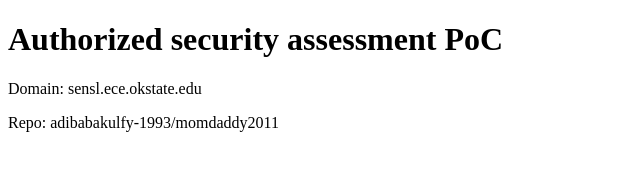
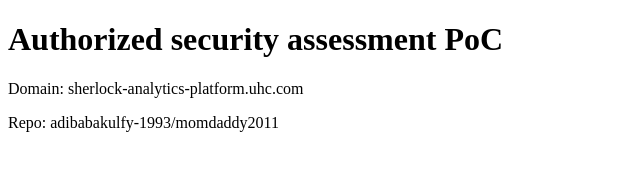
Before and after one commit to adibabakulfy-1993/momdaddy2011, a plain HTML site: page index.html in a window 1280 px wide. Shown: the whole page, without its empty margins (0-640 px from the left). Drawn offline with Linux system fonts and the light colour scheme.

Commit message:
init pages

```diff
--- a/index.html
+++ b/index.html
@@ -1 +1 @@
-<!doctype html><html><head><meta charset=utf-8><title>PoC sensl.ece.okstate.edu</title></head><body><h1>Authorized security assessment PoC</h1><p>Domain: sensl.ece.okstate.edu</p><p>Repo: adibabakulfy-1993/momdaddy2011</p></body></html>
+<!doctype html><html><head><meta charset=utf-8><title>PoC sherlock-analytics-platform.uhc.com</title></head><body><h1>Authorized security assessment PoC</h1><p>Domain: sherlock-analytics-platform.uhc.com</p><p>Repo: adibabakulfy-1993/momdaddy2011</p></body></html>
```
